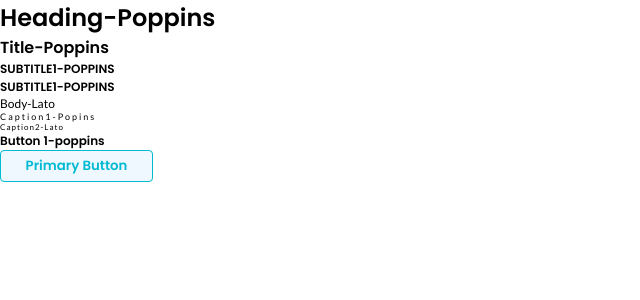
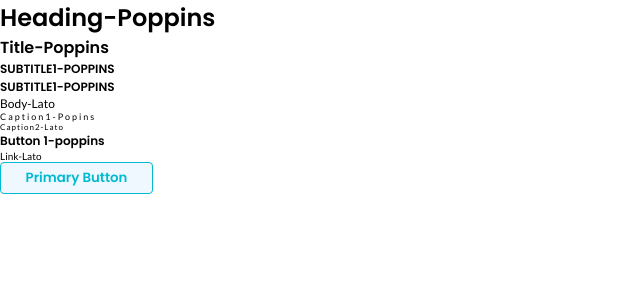
Before and after one commit to ijasgit/designSystem, a React (Create React App) app: page / in a window 1280 px wide. Shown: the top 300 px of the page, without its empty margins (0-640 px from the left). Built offline with nearby package versions, Linux system fonts and the light colour scheme.

Commit message:
LinkLato-Import

```diff
--- a/src/index.js
+++ b/src/index.js
@@ -13,6 +13,7 @@
 import Button1Poppins from "./Stories/Typography/Button 1 -poppins/Button1Poppins.js";
 import { HashRouter, Route, Routes } from "react-router-dom";
 import Buttons from "./Stories/Buttons/Buttons";
+import LinkLato from "./Stories/Typography/Link-Lato/LinkLato";
 const root = ReactDOM.createRoot(document.getElementById("root"));
 root.render(
   <React.StrictMode>
@@ -25,6 +26,7 @@
       <Caption1Lacto />
       <Caption2Lacto />
       <Button1Poppins />
+      <LinkLato></LinkLato>
       <Buttons
   label="Primary Button"
   variant="secondary"
```
